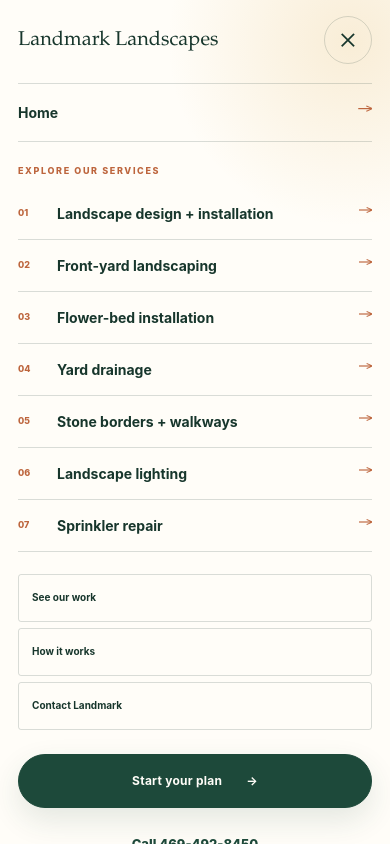
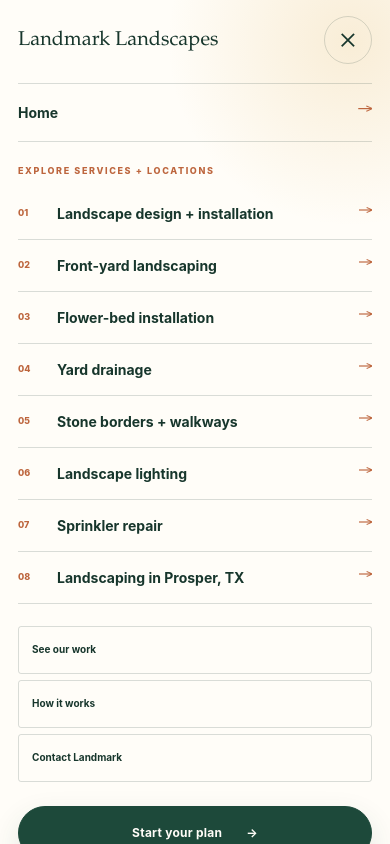
Before and after one commit to LordLingo/landmark, a Next.js app: page / in a window 390 px wide. Both pictures are taken after a click on the button "MENU". Shown: the top 844 px of the page. Built offline with nearby package versions, Linux system fonts and the light colour scheme.

Commit message:
Link Prosper location page from navigation

```diff
--- a/app/site-navigation.tsx
+++ b/app/site-navigation.tsx
@@ -11,6 +11,10 @@ const navigationServices = [
     navLabel: "Landscape design + installation",
   },
   ...serviceList,
+  {
+    slug: "prosper-tx",
+    navLabel: "Landscaping in Prosper, TX",
+  },
 ];
 
 type SiteNavigationProps = {
@@ -214,7 +218,7 @@ export default function SiteNavigation({
         </a>
 
         <div className="mobile-service-list">
-          <p>Explore our services</p>
+          <p>Explore services + locations</p>
           {navigationServices.map((service, index) => (
             <a
               href={`/${service.slug}/`}
```
